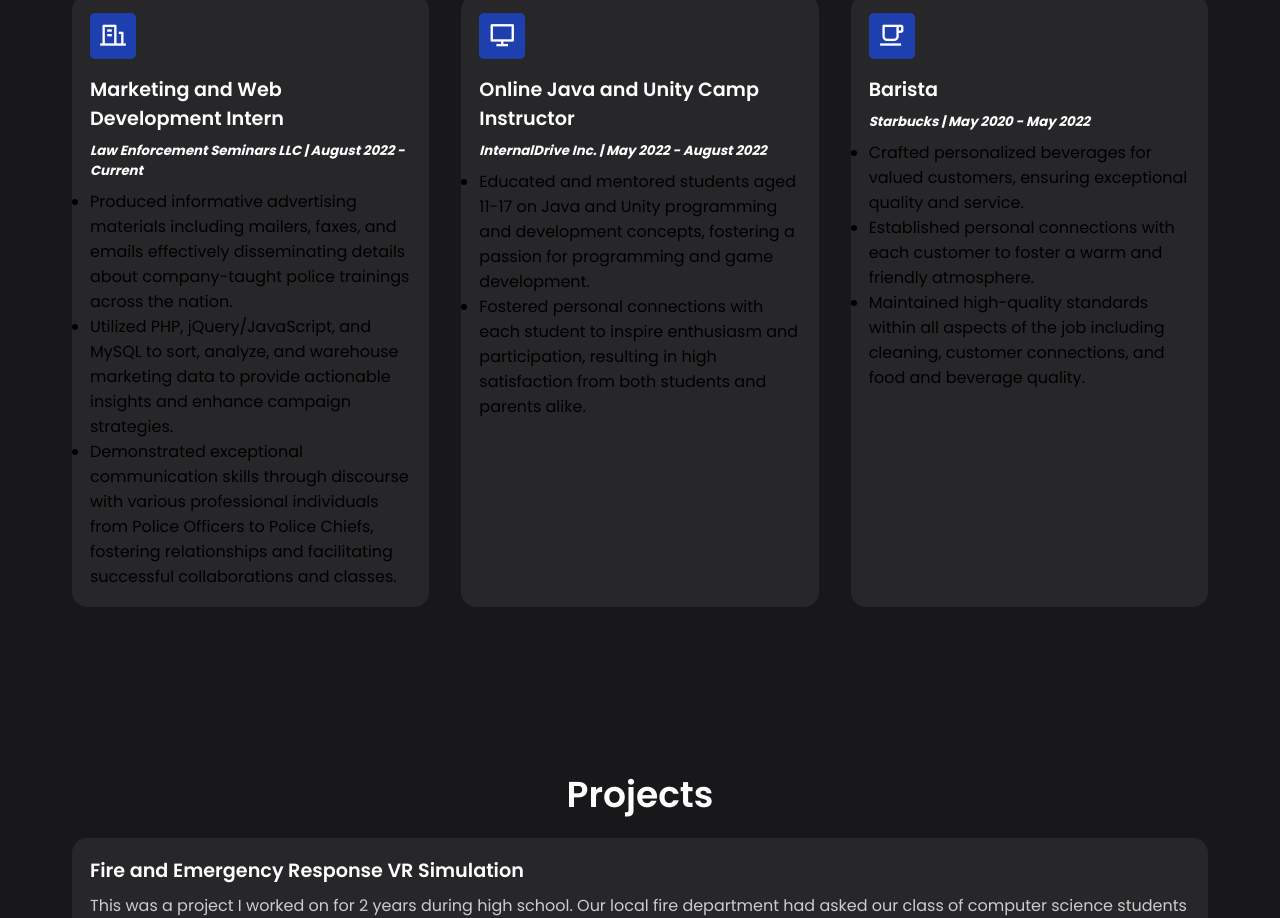
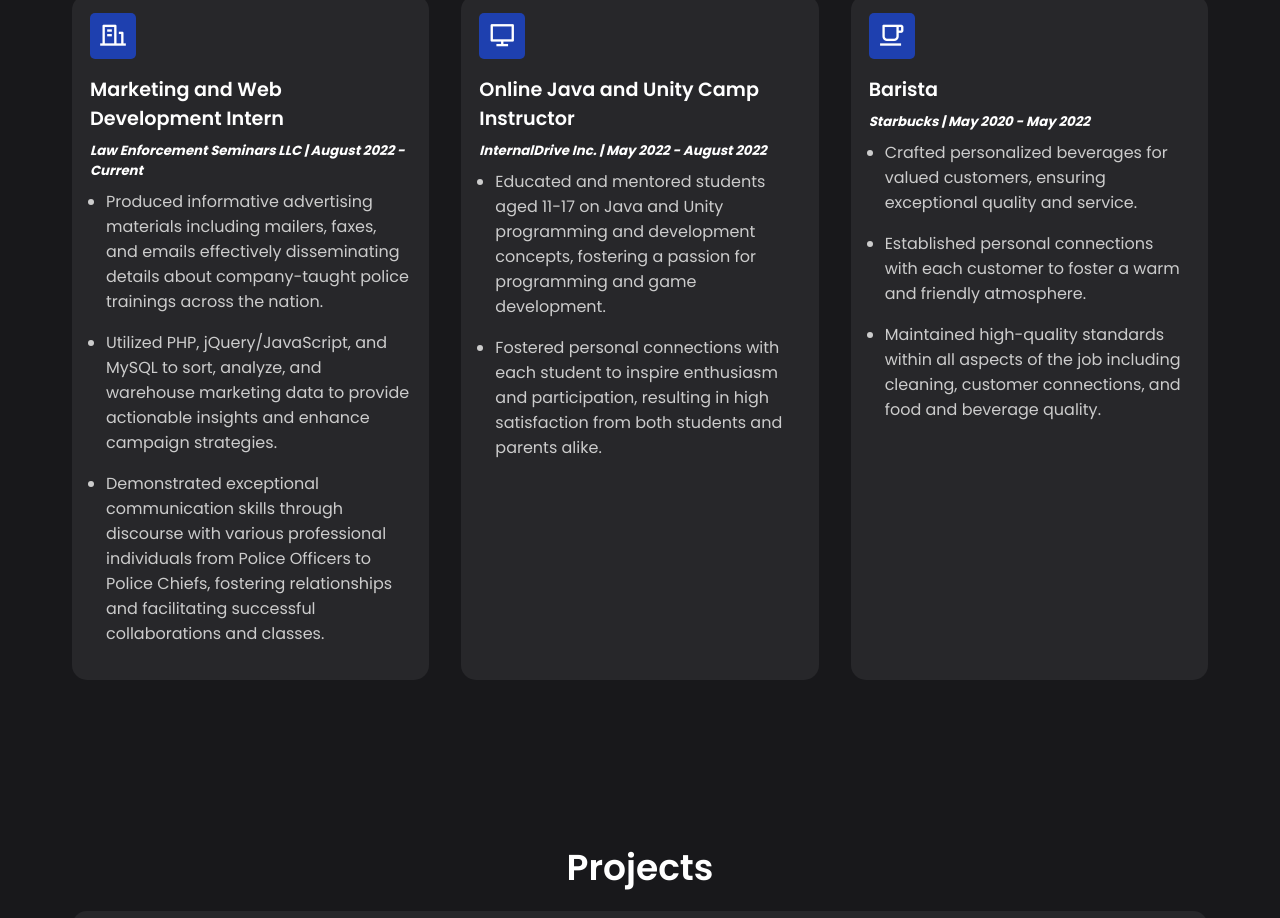
Before and after one commit to pAnderDev/PersonalWebsiteReact, a React (Create React App) app: page / in a window 1280 px wide. Shown: the part 1902-2820 px from the top of the page. Built offline with nearby package versions, Linux system fonts and the light colour scheme.

Commit message:
fixed work section

```diff
--- a/src/components/WorkHistory.jsx
+++ b/src/components/WorkHistory.jsx
@@ -10,9 +10,9 @@ function WorkHistory() {
           <h4>Marketing and Web Development Intern</h4>
           <h5>Law Enforcement Seminars LLC | August 2022 - Current</h5>
           <ul>
-            <li className="job">Produced informative advertising materials including mailers, faxes, and emails effectively disseminating details about company-taught police trainings across the nation.</li>
-            <li className="job">Utilized PHP, jQuery/JavaScript, and MySQL to sort, analyze, and warehouse marketing data to provide actionable insights and enhance campaign strategies.</li>
-            <li className="job">Demonstrated exceptional communication skills through discourse with various professional individuals from Police Officers to Police Chiefs, fostering relationships and facilitating successful collaborations and classes.</li>
+            <li id='work'>Produced informative advertising materials including mailers, faxes, and emails effectively disseminating details about company-taught police trainings across the nation.</li>
+            <li id='work'>Utilized PHP, jQuery/JavaScript, and MySQL to sort, analyze, and warehouse marketing data to provide actionable insights and enhance campaign strategies.</li>
+            <li id='work'>Demonstrated exceptional communication skills through discourse with various professional individuals from Police Officers to Police Chiefs, fostering relationships and facilitating successful collaborations and classes.</li>
           </ul>
         </div>
         <div className="card">
@@ -20,8 +20,8 @@ function WorkHistory() {
           <h4>Online Java and Unity Camp Instructor</h4>
           <h5>InternalDrive Inc. | May 2022 - August 2022</h5>
           <ul>
-            <li className="job">Educated and mentored students aged 11-17 on Java and Unity programming and development concepts, fostering a passion for programming and game development.</li>
-            <li className="job">Fostered personal connections with each student to inspire enthusiasm and participation, resulting in high satisfaction from both students and parents alike.</li>
+            <li id='work'>Educated and mentored students aged 11-17 on Java and Unity programming and development concepts, fostering a passion for programming and game development.</li>
+            <li id='work'>Fostered personal connections with each student to inspire enthusiasm and participation, resulting in high satisfaction from both students and parents alike.</li>
           </ul>
         </div>
         <div className="card">
@@ -29,9 +29,9 @@ function WorkHistory() {
           <h4>Barista</h4>
           <h5>Starbucks | May 2020 - May 2022</h5>
           <ul>
-            <li className="job">Crafted personalized beverages for valued customers, ensuring exceptional quality and service.</li>
-            <li className="job">Established personal connections with each customer to foster a warm and friendly atmosphere.</li>
-            <li className="job">Maintained high-quality standards within all aspects of the job including cleaning, customer connections, and food and beverage quality.</li>
+            <li id='work'>Crafted personalized beverages for valued customers, ensuring exceptional quality and service.</li>
+            <li id='work'>Established personal connections with each customer to foster a warm and friendly atmosphere.</li>
+            <li id='work'>Maintained high-quality standards within all aspects of the job including cleaning, customer connections, and food and beverage quality.</li>
           </ul>
         </div>
       </div>
--- a/src/style.css
+++ b/src/style.css
@@ -185,6 +185,12 @@ section .header{
     margin-top: 3rem;
 }
 
+.card-style .card li#work{
+    color: #ccc;
+    margin-bottom: 1rem;
+    margin-left: 1rem;
+}
+
 .card-style .card li#course{
     color: #ccc;
     margin-bottom: 1rem;
```
